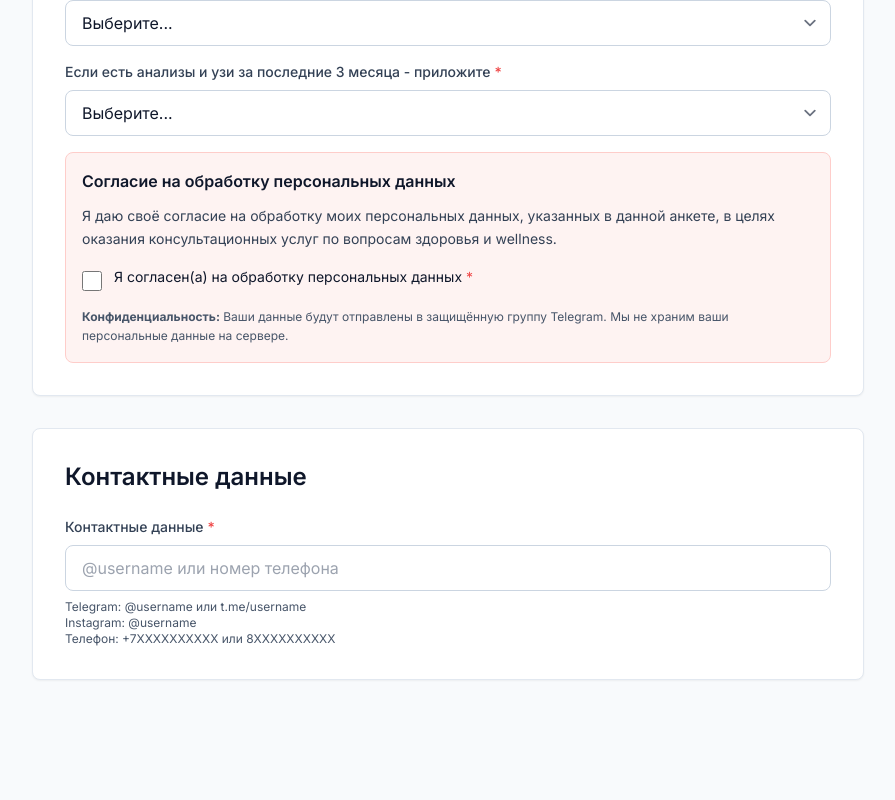
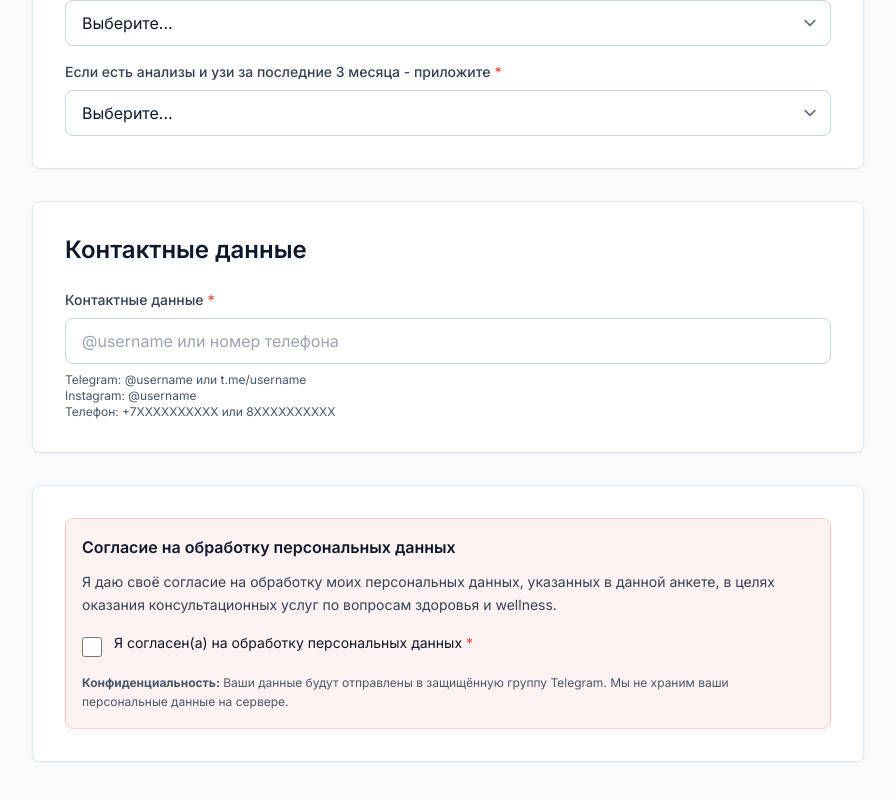
Before and after one commit to Anatoliiyastrebov/Jenny, a Next.js app: page /questionnaire/child in a window 1280 px wide. Shown: the part 2246-3046 px from the top of the page, without its empty margins (192-1087 px from the left). Built offline with nearby package versions, Linux system fonts and the light colour scheme.

Commit message:
Перемещено согласие на обработку персональных данных в самый низ всех анкет, перед кнопкой отправки

```diff
--- a/app/questionnaire/child/page.tsx
+++ b/app/questionnaire/child/page.tsx
@@ -323,34 +323,6 @@ export default function ChildQuestionnairePage() {
               />
             </motion.div>
           )}
-
-          <div className="mt-6 p-4 bg-primary-50 border border-primary-200 rounded-lg">
-            <h3 className="text-base font-semibold text-medical-900 mb-3">
-              {t.common.gdprTitle}
-            </h3>
-            <p className="text-sm text-medical-700 mb-4 leading-relaxed">
-              {t.common.gdprText}
-            </p>
-            <div className="flex items-start gap-3">
-              <input
-                type="checkbox"
-                id="gdprConsent"
-                {...register('gdprConsent')}
-                className="mt-1 w-5 h-5 border-medical-300 rounded text-primary-600 focus:ring-primary-500 focus:ring-2 cursor-pointer"
-              />
-              <label htmlFor="gdprConsent" className="text-sm text-medical-900 cursor-pointer flex-1">
-                {t.common.gdprConsent} <span className="text-red-500">*</span>
-              </label>
-            </div>
-            {errors.gdprConsent && (
-              <p className="text-sm text-red-600 mt-2">
-                {t.common.gdprRequired}
-              </p>
-            )}
-            <p className="text-xs text-medical-600 mt-4 leading-relaxed">
-              <strong>{q.privacy}:</strong> {q.privacyText}
-            </p>
-          </div>
         </div>
       </motion.section>
 
@@ -379,6 +351,42 @@ export default function ChildQuestionnairePage() {
         </div>
       </motion.section>
 
+      {/* Согласие на обработку персональных данных */}
+      <motion.section
+        initial={{ opacity: 0, y: 10 }}
+        animate={{ opacity: 1, y: 0 }}
+        transition={{ duration: 0.3, delay: 0.38 }}
+        className="bg-white rounded-lg shadow-sm p-6 md:p-8 border border-medical-200"
+      >
+        <div className="p-4 bg-primary-50 border border-primary-200 rounded-lg">
+          <h3 className="text-base font-semibold text-medical-900 mb-3">
+            {t.common.gdprTitle}
+          </h3>
+          <p className="text-sm text-medical-700 mb-4 leading-relaxed">
+            {t.common.gdprText}
+          </p>
+          <div className="flex items-start gap-3">
+            <input
+              type="checkbox"
+              id="gdprConsent"
+              {...register('gdprConsent')}
+              className="mt-1 w-5 h-5 border-medical-300 rounded text-primary-600 focus:ring-primary-500 focus:ring-2 cursor-pointer"
+            />
+            <label htmlFor="gdprConsent" className="text-sm text-medical-900 cursor-pointer flex-1">
+              {t.common.gdprConsent} <span className="text-red-500">*</span>
+            </label>
+          </div>
+          {errors.gdprConsent && (
+            <p className="text-sm text-red-600 mt-2">
+              {t.common.gdprRequired}
+            </p>
+          )}
+          <p className="text-xs text-medical-600 mt-4 leading-relaxed">
+            <strong>{q.privacy}:</strong> {q.privacyText}
+          </p>
+        </div>
+      </motion.section>
+
       {/* Кнопка отправки */}
       <motion.div
         initial={{ opacity: 0, y: 10 }}
--- a/app/questionnaire/infant/page.tsx
+++ b/app/questionnaire/infant/page.tsx
@@ -346,34 +346,6 @@ export default function InfantQuestionnairePage() {
               />
             </motion.div>
           )}
-
-          <div className="mt-6 p-4 bg-primary-50 border border-primary-200 rounded-lg">
-            <h3 className="text-base font-semibold text-medical-900 mb-3">
-              {t.common.gdprTitle}
-            </h3>
-            <p className="text-sm text-medical-700 mb-4 leading-relaxed">
-              {t.common.gdprText}
-            </p>
-            <div className="flex items-start gap-3">
-              <input
-                type="checkbox"
-                id="gdprConsent"
-                {...register('gdprConsent')}
-                className="mt-1 w-5 h-5 border-medical-300 rounded text-primary-600 focus:ring-primary-500 focus:ring-2 cursor-pointer"
-              />
-              <label htmlFor="gdprConsent" className="text-sm text-medical-900 cursor-pointer flex-1">
-                {t.common.gdprConsent} <span className="text-red-500">*</span>
-              </label>
-            </div>
-            {errors.gdprConsent && (
-              <p className="text-sm text-red-600 mt-2">
-                {t.common.gdprRequired}
-              </p>
-            )}
-            <p className="text-xs text-medical-600 mt-4 leading-relaxed">
-              <strong>{q.privacy}:</strong> {q.privacyText}
-            </p>
-          </div>
         </div>
       </motion.section>
 
@@ -402,6 +374,42 @@ export default function InfantQuestionnairePage() {
         </div>
       </motion.section>
 
+      {/* Согласие на обработку персональных данных */}
+      <motion.section
+        initial={{ opacity: 0, y: 10 }}
+        animate={{ opacity: 1, y: 0 }}
+        transition={{ duration: 0.3, delay: 0.48 }}
+        className="bg-white rounded-lg shadow-sm p-6 md:p-8 border border-medical-200"
+      >
+        <div className="p-4 bg-primary-50 border border-primary-200 rounded-lg">
+          <h3 className="text-base font-semibold text-medical-900 mb-3">
+            {t.common.gdprTitle}
+          </h3>
+          <p className="text-sm text-medical-700 mb-4 leading-relaxed">
+            {t.common.gdprText}
+          </p>
+          <div className="flex items-start gap-3">
+            <input
+              type="checkbox"
+              id="gdprConsent"
+              {...register('gdprConsent')}
+              className="mt-1 w-5 h-5 border-medical-300 rounded text-primary-600 focus:ring-primary-500 focus:ring-2 cursor-pointer"
+            />
+            <label htmlFor="gdprConsent" className="text-sm text-medical-900 cursor-pointer flex-1">
+              {t.common.gdprConsent} <span className="text-red-500">*</span>
+            </label>
+          </div>
+          {errors.gdprConsent && (
+            <p className="text-sm text-red-600 mt-2">
+              {t.common.gdprRequired}
+            </p>
+          )}
+          <p className="text-xs text-medical-600 mt-4 leading-relaxed">
+            <strong>{q.privacy}:</strong> {q.privacyText}
+          </p>
+        </div>
+      </motion.section>
+
       {/* Кнопка отправки */}
       <motion.div
         initial={{ opacity: 0, y: 10 }}
--- a/app/questionnaire/men/page.tsx
+++ b/app/questionnaire/men/page.tsx
@@ -377,34 +377,6 @@ export default function MenQuestionnairePage() {
               />
             </motion.div>
           )}
-
-          <div className="mt-6 p-4 bg-primary-50 border border-primary-200 rounded-lg">
-            <h3 className="text-base font-semibold text-medical-900 mb-3">
-              {t.common.gdprTitle}
-            </h3>
-            <p className="text-sm text-medical-700 mb-4 leading-relaxed">
-              {t.common.gdprText}
-            </p>
-            <div className="flex items-start gap-3">
-              <input
-                type="checkbox"
-                id="gdprConsent"
-                {...register('gdprConsent')}
-                className="mt-1 w-5 h-5 border-medical-300 rounded text-primary-600 focus:ring-primary-500 focus:ring-2 cursor-pointer"
-              />
-              <label htmlFor="gdprConsent" className="text-sm text-medical-900 cursor-pointer flex-1">
-                {t.common.gdprConsent} <span className="text-red-500">*</span>
-              </label>
-            </div>
-            {errors.gdprConsent && (
-              <p className="text-sm text-red-600 mt-2">
-                {t.common.gdprRequired}
-              </p>
-            )}
-            <p className="text-xs text-medical-600 mt-4 leading-relaxed">
-              <strong>{q.privacy}:</strong> {q.privacyText}
-            </p>
-          </div>
         </div>
       </motion.section>
 
@@ -433,6 +405,42 @@ export default function MenQuestionnairePage() {
         </div>
       </motion.section>
 
+      {/* Согласие на обработку персональных данных */}
+      <motion.section
+        initial={{ opacity: 0, y: 10 }}
+        animate={{ opacity: 1, y: 0 }}
+        transition={{ duration: 0.3, delay: 0.38 }}
+        className="bg-white rounded-lg shadow-sm p-6 md:p-8 border border-medical-200"
+      >
+        <div className="p-4 bg-primary-50 border border-primary-200 rounded-lg">
+          <h3 className="text-base font-semibold text-medical-900 mb-3">
+            {t.common.gdprTitle}
+          </h3>
+          <p className="text-sm text-medical-700 mb-4 leading-relaxed">
+            {t.common.gdprText}
+          </p>
+          <div className="flex items-start gap-3">
+            <input
+              type="checkbox"
+              id="gdprConsent"
+              {...register('gdprConsent')}
+              className="mt-1 w-5 h-5 border-medical-300 rounded text-primary-600 focus:ring-primary-500 focus:ring-2 cursor-pointer"
+            />
+            <label htmlFor="gdprConsent" className="text-sm text-medical-900 cursor-pointer flex-1">
+              {t.common.gdprConsent} <span className="text-red-500">*</span>
+            </label>
+          </div>
+          {errors.gdprConsent && (
+            <p className="text-sm text-red-600 mt-2">
+              {t.common.gdprRequired}
+            </p>
+          )}
+          <p className="text-xs text-medical-600 mt-4 leading-relaxed">
+            <strong>{q.privacy}:</strong> {q.privacyText}
+          </p>
+        </div>
+      </motion.section>
+
       {/* Кнопка отправки */}
       <motion.div
         initial={{ opacity: 0, y: 10 }}
--- a/app/questionnaire/women/page.tsx
+++ b/app/questionnaire/women/page.tsx
@@ -517,34 +517,6 @@ export default function WomenQuestionnairePage() {
               <option value={q.women.sourceOptions.recommendation}>{q.women.sourceOptions.recommendation}</option>
             </select>
           </FormField>
-
-          <div className="mt-6 p-4 bg-primary-50 border border-primary-200 rounded-lg">
-            <h3 className="text-base font-semibold text-medical-900 mb-3">
-              {t.common.gdprTitle}
-            </h3>
-            <p className="text-sm text-medical-700 mb-4 leading-relaxed">
-              {t.common.gdprText}
-            </p>
-            <div className="flex items-start gap-3">
-              <input
-                type="checkbox"
-                id="gdprConsent"
-                {...register('gdprConsent')}
-                className="mt-1 w-5 h-5 border-medical-300 rounded text-primary-600 focus:ring-primary-500 focus:ring-2 cursor-pointer"
-              />
-              <label htmlFor="gdprConsent" className="text-sm text-medical-900 cursor-pointer flex-1">
-                {t.common.gdprConsent} <span className="text-red-500">*</span>
-              </label>
-            </div>
-            {errors.gdprConsent && (
-              <p className="text-sm text-red-600 mt-2">
-                {t.common.gdprRequired}
-              </p>
-            )}
-            <p className="text-xs text-medical-600 mt-4 leading-relaxed">
-              <strong>{q.privacy}:</strong> {q.privacyText}
-            </p>
-          </div>
         </div>
       </motion.section>
 
@@ -573,6 +545,42 @@ export default function WomenQuestionnairePage() {
         </div>
       </motion.section>
 
+      {/* Согласие на обработку персональных данных */}
+      <motion.section
+        initial={{ opacity: 0, y: 10 }}
+        animate={{ opacity: 1, y: 0 }}
+        transition={{ duration: 0.3, delay: 0.28 }}
+        className="bg-white rounded-lg shadow-sm p-6 md:p-8 border border-medical-200"
+      >
+        <div className="p-4 bg-primary-50 border border-primary-200 rounded-lg">
+          <h3 className="text-base font-semibold text-medical-900 mb-3">
+            {t.common.gdprTitle}
+          </h3>
+          <p className="text-sm text-medical-700 mb-4 leading-relaxed">
+            {t.common.gdprText}
+          </p>
+          <div className="flex items-start gap-3">
+            <input
+              type="checkbox"
+              id="gdprConsent"
+              {...register('gdprConsent')}
+              className="mt-1 w-5 h-5 border-medical-300 rounded text-primary-600 focus:ring-primary-500 focus:ring-2 cursor-pointer"
+            />
+            <label htmlFor="gdprConsent" className="text-sm text-medical-900 cursor-pointer flex-1">
+              {t.common.gdprConsent} <span className="text-red-500">*</span>
+            </label>
+          </div>
+          {errors.gdprConsent && (
+            <p className="text-sm text-red-600 mt-2">
+              {t.common.gdprRequired}
+            </p>
+          )}
+          <p className="text-xs text-medical-600 mt-4 leading-relaxed">
+            <strong>{q.privacy}:</strong> {q.privacyText}
+          </p>
+        </div>
+      </motion.section>
+
       {/* Кнопка отправки */}
       <motion.div
         initial={{ opacity: 0, y: 10 }}
```
